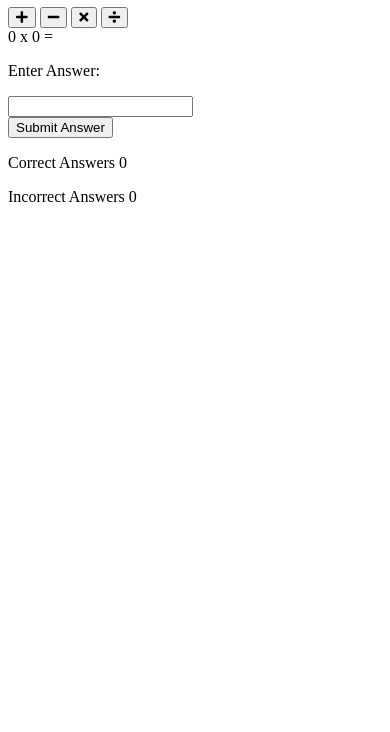
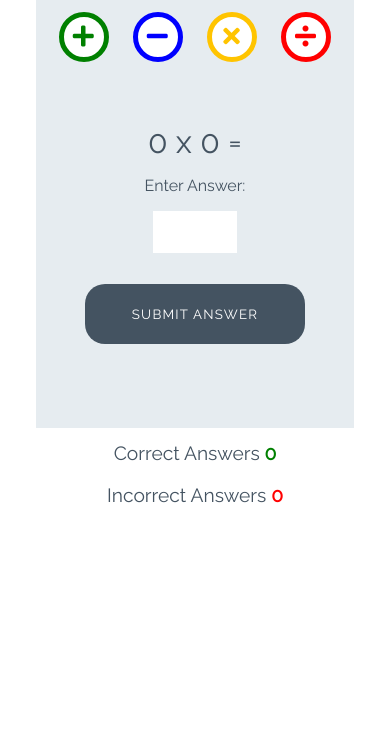
Before and after one commit to annagabain/love-maths-walkthrough, a plain HTML site: page index.html in a window 390 px wide. Shown: the part 112-844 px from the top of the page. Drawn offline with Linux system fonts and the light colour scheme.

Commit message:
Paste pre-made css

```diff
--- a/assets/css/style.css
+++ b/assets/css/style.css
@@ -1,3 +1,248 @@
 /* body {
     background-color: blueviolet;
 } */
+
+/* --------- Global style */
+
+body {
+    background-color: white;
+    font-family: "Raleway", sans-serif;
+    color: #445361;
+    text-align: center;
+}
+
+/* --------- Heading */
+
+.heading {
+    text-align: center;
+    font-size: 2.5rem;
+}
+
+.logo {
+    height: 40px;
+    padding-right: 5px;
+}
+
+/* --------- Game layout */
+
+.game-area {
+    background-color: #E6ECF0;
+    box-sizing: border-box;
+    width: 85%;
+    height: 65vh;
+    max-height: 450px;
+    max-width: 830px;
+    margin-left: auto;
+    margin-right: auto;
+    padding: 1%;
+}
+
+.question-area {
+    width: 50%;
+    font-size: 2rem;
+    margin: auto;
+    padding: 50px 0;
+}
+
+.question-area span {
+    padding: 0 15px;
+}
+
+.score-area {
+    margin: 5px auto;
+    width: 60%;
+    font-size: 1.2rem;
+}
+
+.controls-area {
+    width: 85%;
+    margin: 30px auto;
+}
+
+#score {
+    color: green;
+    font-weight: bold;
+}
+
+#incorrect {
+    color: red;
+    font-weight: bold;
+}
+
+.answer-message {
+    display: none;
+    font-size: 1rem;
+}
+
+#answer-box {
+    border: none;
+    color: #445361;
+    display: inline-block;
+    height: 40px;
+    width: 80px;
+    font-size: 1.2rem;
+}
+
+.scores {
+    display: inline-block;
+    padding: 25px;
+}
+
+/* --------- Buttons */
+
+.btn {
+    width: 220px;
+    height: 60px;
+    font-family: "Raleway", sans-serif;
+    text-transform: uppercase;
+    letter-spacing: 1.2px;
+    color: white;
+}
+
+.btn:focus {
+    outline: none;
+}
+
+.btn--big {
+    padding-top: 10px;
+    border-radius: 50%;
+    background-color: white;
+    border: 10px solid;
+    width: 100px;
+    height: 100px;
+    font-size: 3.2rem;
+    margin: 0 30px;
+    transition: all 0.5s;
+}
+
+.btn--blue {
+    border-color: blue;
+    color: blue;
+}
+
+.btn--blue:active,
+.btn--blue:hover {
+    background-color: darkblue;
+    color: white;
+}
+
+.btn--yellow {
+    border-color: rgb(255, 196, 0);
+    color: rgb(255, 196, 0);
+}
+
+.btn--yellow:active,
+.btn--yellow:hover {
+    background-color: rgb(255, 166, 0);
+    color: white;
+}
+
+.btn--red {
+    border-color: red;
+    color: red;
+}
+
+.btn--red:active,
+.btn--red:hover {
+    background-color: darkred;
+    color: white;
+}
+
+.btn--green {
+    border-color: green;
+    color: green;
+}
+
+.btn--green:active,
+.btn--green:hover {
+    background-color: darkgreen;
+    color: white;
+}
+
+.btn--gray {
+    margin-top: 25px;
+    background-color: #445361;
+    border: 1px transparent;
+    border-radius: 20px;
+}
+
+.btn--gray:active,
+.btn--gray:hover {
+    background-color: #0d1013;
+}
+
+/* --------- Media queries */
+
+@media (max-width: 414px) {
+    .controls-area {
+        width: 100%;
+    }
+
+    .btn--big {
+        margin: 0 10px;
+        padding: 5px;
+        border: 5px solid;
+        width: 50px;
+        height: 50px;
+        font-size: 1.5rem;
+    }
+
+    .btn--big::after {
+        font-size: 0.6rem;
+        left: -0.7rem;
+    }
+
+    .question-area {
+        padding: 10% 0;
+        width: 100%;
+    }
+
+    .question-area span {
+        padding: 0;
+    }
+
+    .answer-message {
+        display: block;
+    }
+
+    #answer-box {
+        display: block;
+        margin: 0 auto;
+    }
+    .btn--gray {
+        margin-top: 0;
+    }
+
+    .score-area {
+        width: 100%;
+    }
+
+    .scores {
+        margin: 0.5em auto;
+        display: block;
+        padding: 5px;
+    }
+
+    .heading {
+        font-size: 2rem;
+    }
+}
+
+@media (max-width: 320px) {
+    .game-area {
+        height: 70vh;
+    }
+
+    .controls-area {
+        width: 75%;
+        margin: 10px auto;
+    }
+
+    .btn--big {
+        margin: 10px 10px;
+    }
+    .question-area {
+        padding: 10px 0;
+    }
+
+}
```
